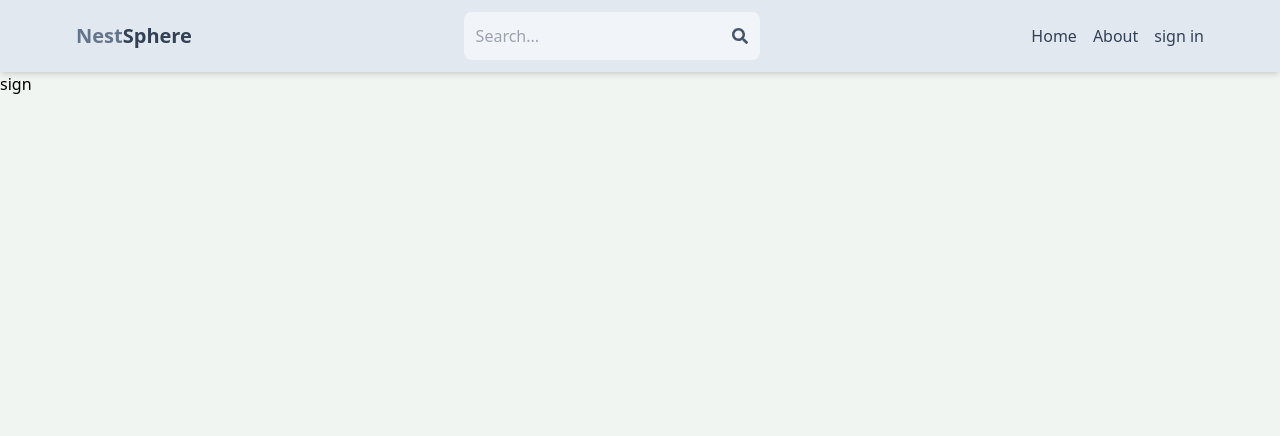
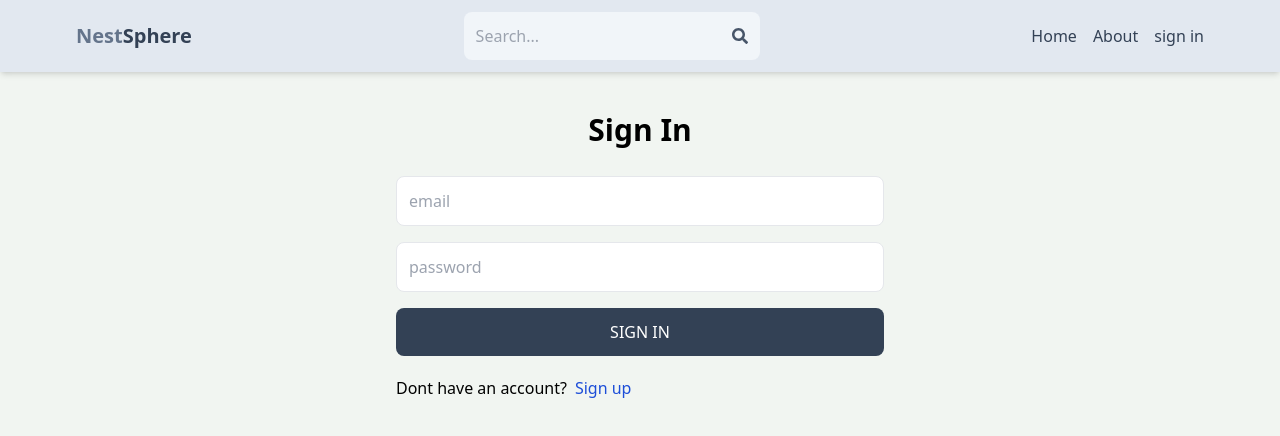
Before and after one commit to im-amna/mern-estate, a React (Vite) app in the folder client/: page /sign-in in a window 1280 px wide. Shown: the top 436 px of the page. Built offline with nearby package versions, Linux system fonts and the light colour scheme.

Commit message:
complete sign in page functionality

```diff
--- a/client/src/Pages/SignIn.jsx
+++ b/client/src/Pages/SignIn.jsx
@@ -1,5 +1,80 @@
-import React from "react";
+import { useState } from "react";
+import { Link, useNavigate } from "react-router-dom";
 
 export default function SignIn() {
-  return <div>sign</div>;
+  const [formData, setFormData] = useState({}); //formData holds current state and usestate manage and store the data
+  const [error, setError] = useState(null);
+  const [loading, setLoading] = useState(false);
+  const navigate = useNavigate();
+
+  const handleChange = (e) => {
+    //handleupdates
+    setFormData({
+      //update the value of formdata
+      ...formData,
+      [e.target.id]: e.target.value,
+    });
+  };
+  const handleSubmit = async (e) => {
+    //handle event when form is submitted
+    e.preventDefault(); //prevention from refresh pg etc
+    try {
+      setLoading(true);
+      const res = await fetch("/api/auth/signin", {
+        method: "POST",
+        headers: {
+          "Content-Type": "application/json",
+        },
+        body: JSON.stringify(formData),
+      });
+      const data = await res.json();
+      console.log(data);
+      if (data.success === false) {
+        setLoading(false);
+        setError(data.message);
+        return;
+      }
+      setLoading(false);
+      setError(null);
+      navigate("/");
+    } catch (error) {
+      setLoading(false);
+      setError(error.message);
+    }
+  };
+
+  return (
+    <div className=" p-3 max-w-lg mx-auto ">
+      <h1 className="text-3xl text-center font-semibold my-7">Sign In</h1>
+      <form onSubmit={handleSubmit} className="flex flex-col gap-4">
+        <input
+          type="email"
+          placeholder="email"
+          className="border p-3 rounded-lg "
+          id="email"
+          onChange={handleChange}
+        />
+        <input
+          type="password"
+          placeholder="password"
+          className="border p-3 rounded-lg "
+          id="password"
+          onChange={handleChange}
+        />
+        <button
+          disabled={loading}
+          className="bg-slate-700 text-white p-3 rounded-lg uppercase hover:opacity-95 disabled:opacity-80"
+        >
+          {loading ? "loading..." : "Sign In"}
+        </button>
+      </form>
+      <div className="flex gap-2 mt-5">
+        <p>Dont have an account?</p>
+        <Link to={"/sign-up"}>
+          <span className="text-blue-700"> Sign up</span>
+        </Link>
+      </div>
+      {error && <p className="text-red-500 mt-5">{error}</p>}
+    </div>
+  );
 }
```
